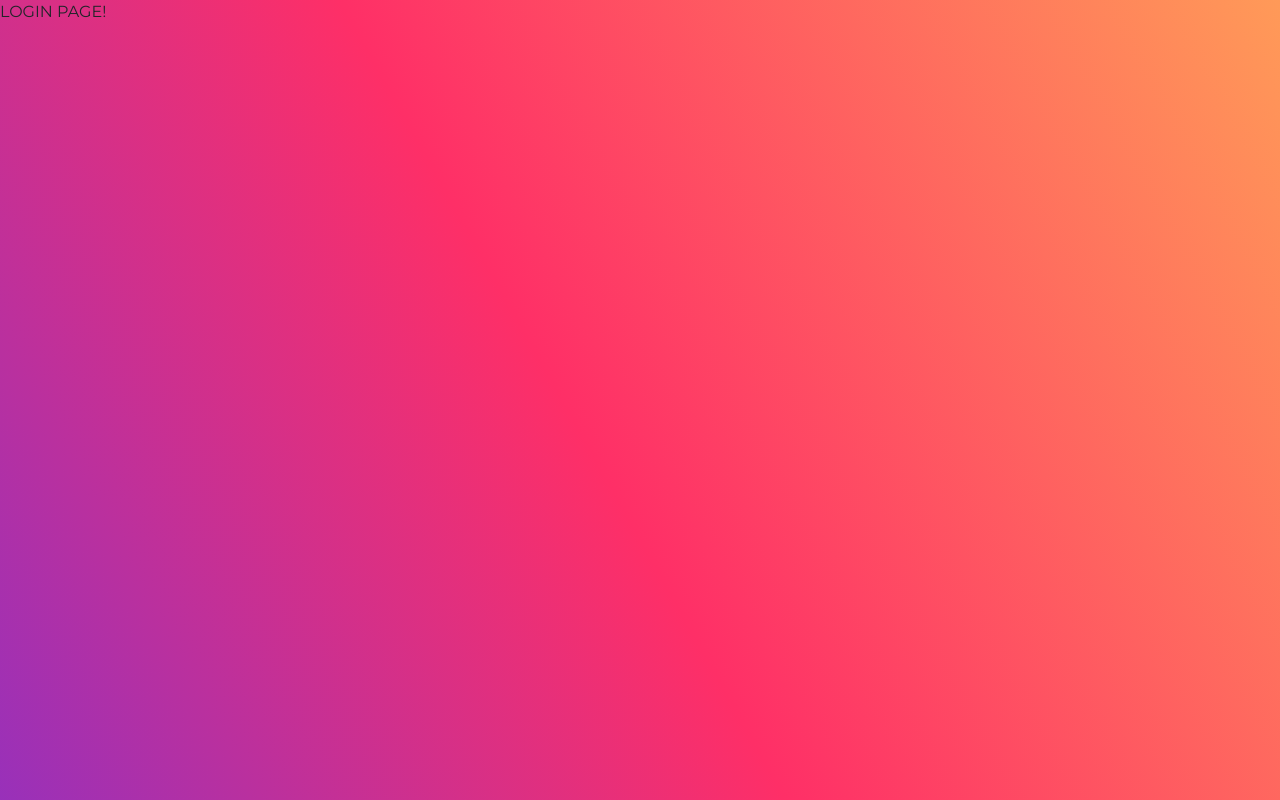
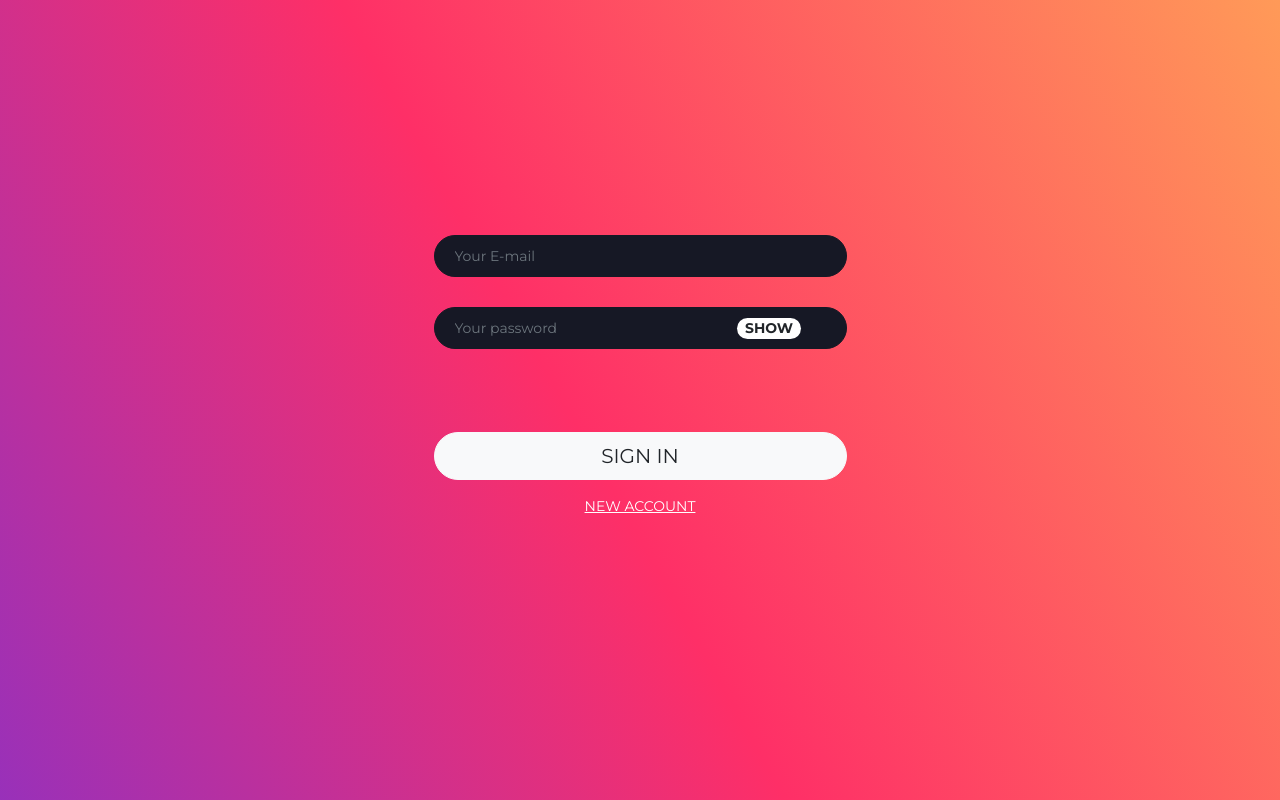
Before and after one commit to Dapontes-Noar/Portrait, a React (Create React App) app: page / in a window 1280 px wide. Built offline with nearby package versions, Linux system fonts and the light colour scheme.

Commit message:
Finishing layout

```diff
--- a/src/pages/login.js
+++ b/src/pages/login.js
@@ -1,9 +1,62 @@
-import React from 'react';
+import React, { useState } from 'react';
 
 const Login = () => {
+
+  const [showSecret, setShowSecret] = useState(false)
+
+
+  const handleSubmit = (event) => {
+    event.preventDefault();
+
+    console.log('Submitted!')
+  }
+
   return (
     <div className="bg-color">
-      LOGIN PAGE!
+      <div className="bg-shapes" />
+      <div className="container h-100">
+        <div className="row h-100 form">
+          <div className="col col-lg-5">
+            <form className="px-3 m-0" onSubmit={handleSubmit} noValidate>
+              <div className="form-group">
+                <input
+                  type="email"
+                  className="form-control input"
+                  placeholder="Your E-mail"
+                  autoComplete="false"
+                  required />
+
+              </div>
+
+              <div className="form-group position-relative spacer">
+                <input
+                  type={showSecret ? 'text' : 'password'}
+                  placeholder="Your password"
+                  className="form-control input"
+                  required />
+                <div
+                  className="font-weight-bold rounded-pill bg-white px-2 position-absolute password-btn"
+                  onClick={() => setShowSecret(!showSecret)}>
+                  {showSecret ? 'HIDE' : 'SHOW'}
+                </div>
+              </div>
+
+              <button
+                type="submit"
+                className="btn btn-light btn-lg btn-block rounded-pill">
+                SIGN IN
+              </button>
+
+              <div className="form-group mt-3 text-white text-center mb-5">
+                <a href="/">NEW ACCOUNT</a>
+              </div>
+            </form>
+
+          </div>
+        </div>
+      </div>
+
+
     </div>
   )
 };
--- a/src/styles/core/_variables.scss
+++ b/src/styles/core/_variables.scss
@@ -4,6 +4,7 @@ $magenta-color: #FE2F67;
 $orange-color: #FF9A58;
 $purple-color: #7431D7;
 $white-color: #FFFFFF;
+$dark-color: #161825;
 
 $breakpoint-phones: 640px;
 $breakpoint-tablet: 768px;
--- a/src/styles/index.scss
+++ b/src/styles/index.scss
@@ -5,5 +5,18 @@
 @import 'pages/login';
 
 * {
-    font-family: $font-stack;
+  font-family: $font-stack;
 }
+
+body {
+  margin: 0;
+}
+
+a {
+  color: #FFFFFF;
+  text-decoration: underline;
+
+  &:hover {
+    color: #FFFFFF;
+  }
+}
--- a/src/styles/pages/_login.scss
+++ b/src/styles/pages/_login.scss
@@ -3,3 +3,67 @@
   width: 100vw;
   height: 100vh;
 }
+
+.bg-shapes {
+  background-image: url("../../assets/images/background.png");
+  background-position: center;
+  background-repeat: no-repeat;
+  background-size: cover;
+
+  width: 100vw;
+  height: 100vh;
+
+  position: absolute;
+
+
+  @media (min-width: $breakpoint-laptop){ background-image: none; }
+}
+
+.form {
+  display: flex;
+  justify-content: center;
+  align-items: flex-end;
+
+  font-size: 16px;
+
+  @media (max-width: $breakpoint-laptop){ align-items: flex-end; }
+  @media (min-width: $breakpoint-laptop){ font-size: 14px; }
+  @media (min-width: $breakpoint-tablet){ align-items: center; }
+}
+
+.input {
+  background: $dark-color;
+  border-radius: 50px;
+  border-color: $dark-color;
+  color: $white-color;
+
+  padding: 25px 25px;
+
+  margin-bottom: 30px;
+
+  &:hover {
+    border-color: $dark-color;
+    color: $white-color;
+  }
+
+  &:focus {
+    background: $dark-color;
+    border-color:$dark-color;
+    color: $white-color;
+  }
+
+  @media (min-width: $breakpoint-laptop){
+    font-size: 14px;
+    padding: 20px 20px;
+  }
+}
+
+.spacer {
+  margin-bottom: 40%;
+  @media (min-width: $breakpoint-tablet){ margin-bottom: 20%; }
+}
+
+.password-btn {
+  top: 25%;
+  right: 11%;
+}
```
Also changed, not shown: src/assets/images/background.png (added).
